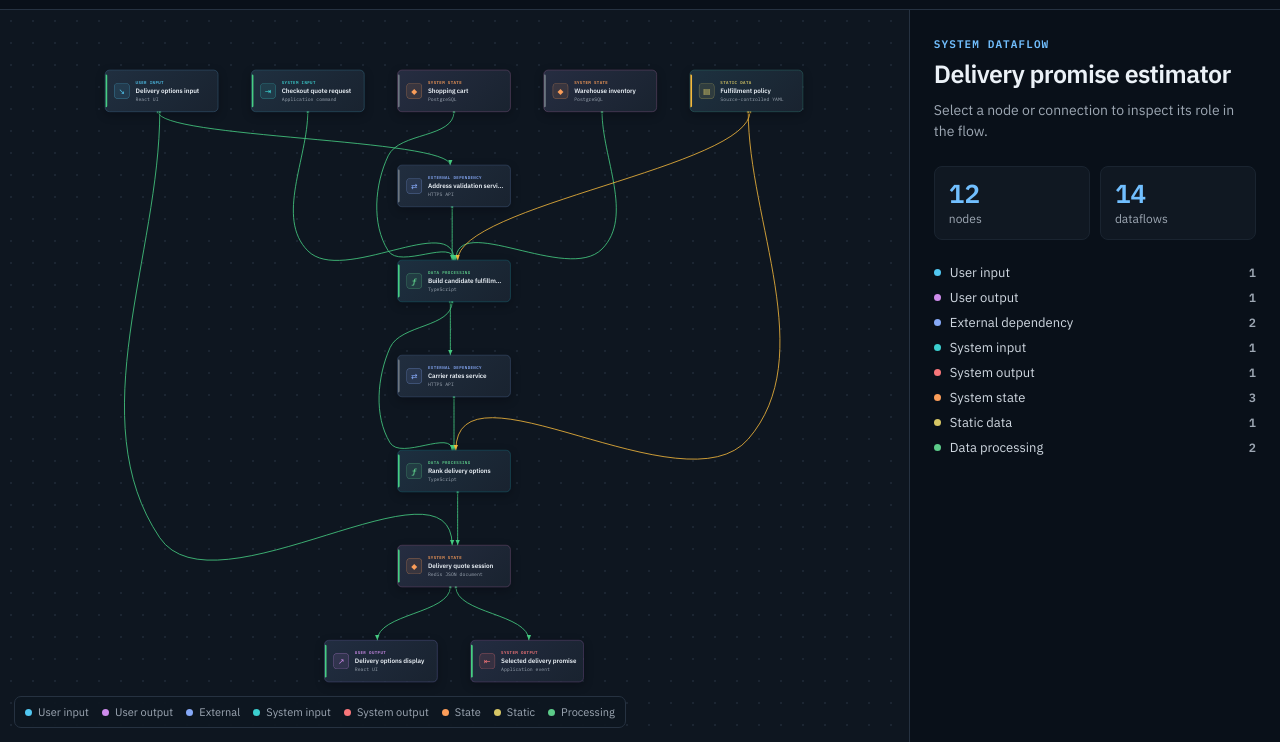
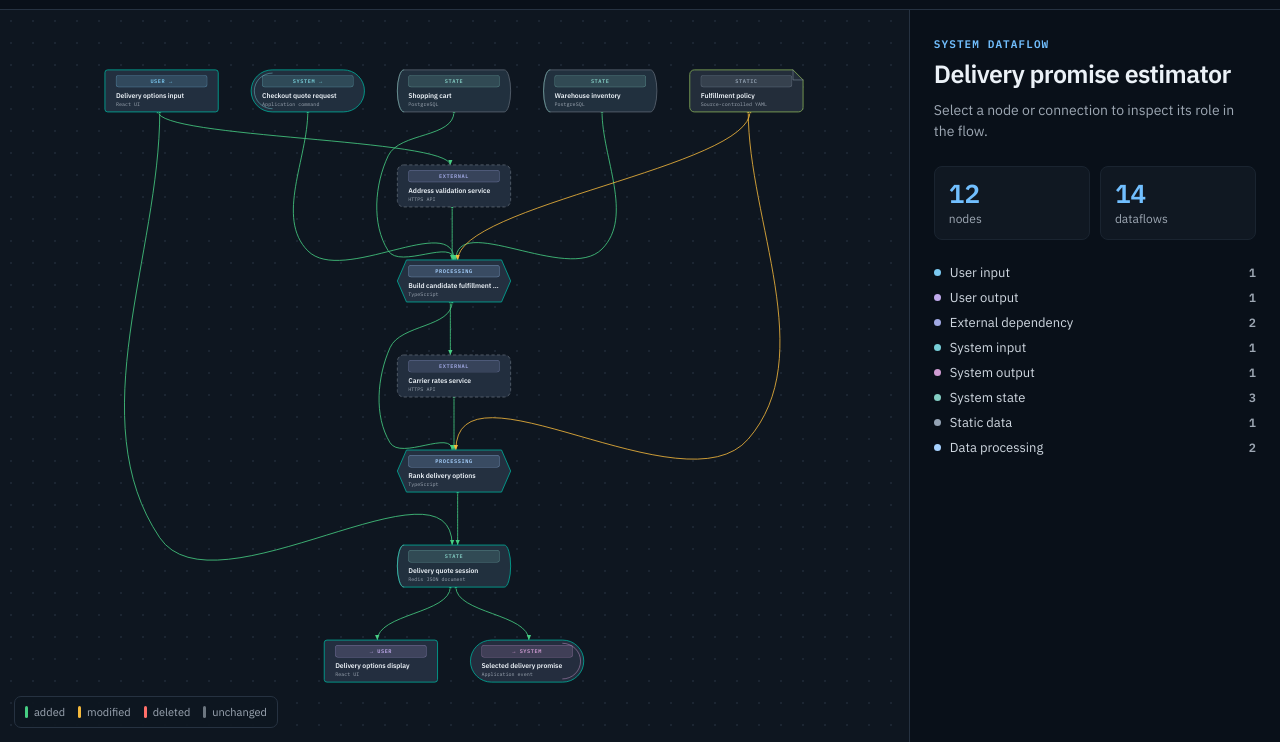
Before and after one commit to dtang27182/ai-coding-toolkit, a website built with Vite: page common/system-dataflow/visualizer/index.html in a window 1280 px wide. Shown: the part 58-800 px from the top of the page. Built offline with nearby package versions, Linux system fonts and the light colour scheme.

Commit message:
Implement Claude Design UI visual changes

```diff
--- a/common/system-dataflow/visualizer/src/main.ts
+++ b/common/system-dataflow/visualizer/src/main.ts
@@ -28,15 +28,24 @@ const CHANGE_COLORS: Record<DisplayChangeType, string> = {
   unspecified: "oklch(0.67 0.035 250)",
 };
 
-const NODE_TYPES: Record<NodeType, { label: string; shortLabel: string; glyph: string; color: string }> = {
-  "user-input": { label: "User input", shortLabel: "User input", glyph: "↘", color: "oklch(0.78 0.12 225)" },
-  "user-output": { label: "User output", shortLabel: "User output", glyph: "↗", color: "oklch(0.74 0.15 315)" },
-  "external-dependency": { label: "External dependency", shortLabel: "External", glyph: "⇄", color: "oklch(0.74 0.12 265)" },
-  "system-input": { label: "System input", shortLabel: "System input", glyph: "⇥", color: "oklch(0.78 0.12 195)" },
-  "system-output": { label: "System output", shortLabel: "System output", glyph: "⇤", color: "oklch(0.72 0.16 20)" },
-  "system-state": { label: "System state", shortLabel: "State", glyph: "◆", color: "oklch(0.78 0.14 55)" },
-  "static-data": { label: "Static data", shortLabel: "Static", glyph: "▤", color: "oklch(0.82 0.12 100)" },
-  "data-processing": { label: "Data processing", shortLabel: "Processing", glyph: "ƒ", color: "oklch(0.76 0.14 155)" },
+type Silhouette =
+  | "rect"
+  | "dashed"
+  | "stadium-left"
+  | "stadium-right"
+  | "cylinder"
+  | "dogear"
+  | "hexagon";
+
+const NODE_TYPES: Record<NodeType, { label: string; badge: string; shape: Silhouette; color: string }> = {
+  "user-input": { label: "User input", badge: "USER →", shape: "rect", color: "oklch(0.80 0.095 232)" },
+  "user-output": { label: "User output", badge: "→ USER", shape: "rect", color: "oklch(0.78 0.095 300)" },
+  "external-dependency": { label: "External dependency", badge: "EXTERNAL", shape: "dashed", color: "oklch(0.75 0.085 278)" },
+  "system-input": { label: "System input", badge: "SYSTEM →", shape: "stadium-left", color: "oklch(0.80 0.085 205)" },
+  "system-output": { label: "System output", badge: "→ SYSTEM", shape: "stadium-right", color: "oklch(0.76 0.095 325)" },
+  "system-state": { label: "System state", badge: "STATE", shape: "cylinder", color: "oklch(0.80 0.075 185)" },
+  "static-data": { label: "Static data", badge: "STATIC", shape: "dogear", color: "oklch(0.71 0.03 250)" },
+  "data-processing": { label: "Data processing", badge: "PROCESSING", shape: "hexagon", color: "oklch(0.85 0.09 255)" },
 };
 
 let dataflow = example as SystemDataflow;
@@ -111,6 +120,53 @@ function related(relationship: SystemDataflowRelationship, value: Selection | un
   }
 }
 
+/** The card outline for a node type. Shape carries the type; the stroke colour carries the change. */
+function silhouette(shape: Silhouette, width: number, height: number): { outline: string; details: string[]; dashed: boolean } {
+  const round = (value: number): number => Math.round(value * 100) / 100;
+  const half = round(height / 2);
+  const inset = round(height * 0.076);
+  const cap = round(width * 0.0565);
+  const cut = round(height * 0.239);
+  const chamfer = round(width * 0.0806);
+
+  function roundedRect(radius: number): string {
+    const r = round(radius);
+    return `M ${r} 0 L ${width - r} 0 A ${r} ${r} 0 0 1 ${width} ${r} L ${width} ${height - r} A ${r} ${r} 0 0 1 ${width - r} ${height} L ${r} ${height} A ${r} ${r} 0 0 1 0 ${height - r} L 0 ${r} A ${r} ${r} 0 0 1 ${r} 0 Z`;
+  }
+
+  const stadium = `M ${half} 0 L ${width - half} 0 A ${half} ${half} 0 0 1 ${width - half} ${height} L ${half} ${height} A ${half} ${half} 0 0 1 ${half} 0 Z`;
+  const innerCap = round(half - inset);
+
+  if (shape === "stadium-left") {
+    return { outline: stadium, details: [`M ${half} ${inset} A ${innerCap} ${innerCap} 0 0 0 ${half} ${height - inset}`], dashed: false };
+  } else if (shape === "stadium-right") {
+    return { outline: stadium, details: [`M ${width - half} ${inset} A ${innerCap} ${innerCap} 0 0 1 ${width - half} ${height - inset}`], dashed: false };
+  } else if (shape === "cylinder") {
+    return {
+      outline: `M ${cap} 0 L ${width - cap} 0 A ${cap} ${half} 0 0 1 ${width - cap} ${height} L ${cap} ${height} A ${cap} ${half} 0 0 1 ${cap} 0 Z`,
+      details: [`M ${cap} 0 A ${cap} ${half} 0 0 0 ${cap} ${height}`],
+      dashed: false,
+    };
+  } else if (shape === "hexagon") {
+    return {
+      outline: `M ${chamfer} 0 L ${width - chamfer} 0 L ${width} ${half} L ${width - chamfer} ${height} L ${chamfer} ${height} L 0 ${half} Z`,
+      details: [],
+      dashed: false,
+    };
+  } else if (shape === "dogear") {
+    const r = round(height * 0.109);
+    return {
+      outline: `M ${r} 0 L ${width - cut} 0 L ${width} ${cut} L ${width} ${height - r} A ${r} ${r} 0 0 1 ${width - r} ${height} L ${r} ${height} A ${r} ${r} 0 0 1 0 ${height - r} L 0 ${r} A ${r} ${r} 0 0 1 ${r} 0 Z`,
+      details: [`M ${width - cut} 0 L ${width - cut} ${cut} L ${width} ${cut}`],
+      dashed: false,
+    };
+  } else if (shape === "dashed") {
+    return { outline: roundedRect(height * 0.152), details: [], dashed: true };
+  } else {
+    return { outline: roundedRect(height * 0.065), details: [], dashed: false };
+  }
+}
+
 function renderMarkers(): string {
   return (Object.keys(CHANGE_COLORS) as DisplayChangeType[])
     .map(
@@ -164,13 +220,16 @@ function renderGraph(): string {
     .map((node) => {
       const box = layout.boxes.get(node.name)!;
       const type = NODE_TYPES[node.type];
+      const form = silhouette(type.shape, box.width, box.height);
       const selected = selectionKey(selection) === selectionKey({ type: "node", name: node.name });
       const dimmed = focus !== undefined && !relatedNodes.has(node.name);
-      return `<button class="graph-node type-${node.type}${selected ? " selected" : ""}${dimmed ? " dimmed" : ""}" style="left:${box.x}px;top:${box.y}px;width:${box.width}px;height:${box.height}px;--type-color:${type.color};--change-color:${changeColor(node.changeType)}" data-select="node" data-node="${escapeHtml(node.name)}" aria-label="Inspect ${escapeHtml(type.label)} ${escapeHtml(node.name)}">
-        <span class="change-stripe"></span>
-        <span class="node-glyph">${type.glyph}</span>
-        <span class="node-copy">
-          <span class="node-type">${escapeHtml(type.label)}</span>
+      const details = form.details.map((detail) => `<path class="node-detail" d="${detail}"></path>`).join("");
+      return `<button class="graph-node${selected ? " selected" : ""}${dimmed ? " dimmed" : ""}${node.changeType === "deleted" ? " deleted" : ""}" style="left:${box.x}px;top:${box.y}px;width:${box.width}px;height:${box.height}px;--type-color:${type.color};--change-color:${changeColor(node.changeType)}" data-select="node" data-node="${escapeHtml(node.name)}" aria-label="Inspect ${escapeHtml(type.label)} ${escapeHtml(node.name)}">
+        <svg class="node-shape" width="${box.width}" height="${box.height}" viewBox="0 0 ${box.width} ${box.height}" aria-hidden="true">
+          <path class="node-outline" d="${form.outline}"${form.dashed ? ' stroke-dasharray="7 5"' : ""}></path>${details}
+        </svg>
+        <span class="node-body">
+          <span class="node-badge">${type.badge}</span>
           <span class="node-name">${escapeHtml(node.name)}</span>
           <span class="node-medium">${escapeHtml(node.medium)}</span>
         </span>
@@ -263,8 +322,9 @@ function renderInspector(): string {
 }
 
 function renderLegend(): string {
-  return `<div class="legend">${(Object.keys(NODE_TYPES) as NodeType[])
-    .map((type) => `<span><i style="background:${NODE_TYPES[type].color}"></i>${NODE_TYPES[type].shortLabel}</span>`)
+  const changeTypes: DisplayChangeType[] = ["added", "modified", "deleted", "unchanged"];
+  return `<div class="legend">${changeTypes
+    .map((changeType) => `<span><i style="background:${CHANGE_COLORS[changeType]}"></i>${changeType}</span>`)
     .join("")}</div>`;
 }
 
--- a/common/system-dataflow/visualizer/src/styles.css
+++ b/common/system-dataflow/visualizer/src/styles.css
@@ -97,8 +97,6 @@ button:focus-visible,
 
 .stage-chip,
 .file-label,
-.node-type,
-.node-medium,
 .change-chip,
 .detail-chip,
 .interaction-hint,
@@ -248,74 +246,78 @@ button:focus-visible,
 .graph-node {
   position: absolute;
   z-index: 2;
-  display: flex;
-  align-items: center;
-  gap: 13px;
-  padding: 13px 15px 13px 19px;
-  overflow: hidden;
-  border: 1px solid color-mix(in oklch, var(--type-color) 43%, var(--border));
-  border-radius: 10px;
+  padding: 0;
+  border: 0;
   color: inherit;
-  background: linear-gradient(135deg, color-mix(in oklch, var(--type-color) 9%, var(--raised)), var(--raised));
-  box-shadow: 0 7px 20px oklch(0.1 0.02 255 / 0.3);
+  background: transparent;
   text-align: left;
   cursor: pointer;
-  transition: opacity 120ms ease, border-color 120ms ease, background 120ms ease, transform 120ms ease;
+  transition: opacity 120ms ease, filter 120ms ease;
 }
 
-.graph-node:hover,
-.graph-node.selected {
-  border-color: var(--type-color);
-  background: linear-gradient(135deg, color-mix(in oklch, var(--type-color) 15%, var(--raised)), var(--raised));
+.node-shape {
+  position: absolute;
+  inset: 0;
+  overflow: visible;
+  pointer-events: none;
+}
+
+.node-outline {
+  fill: color-mix(in oklch, var(--type-color) 9%, var(--raised));
+  stroke: color-mix(in oklch, var(--change-color) 72%, var(--border));
+  stroke-width: 1.9;
+  stroke-linejoin: round;
+  transition: stroke 120ms ease;
+}
+
+.node-detail {
+  fill: none;
+  stroke: color-mix(in oklch, var(--type-color) 52%, transparent);
+  stroke-width: 1.9;
+  stroke-linecap: round;
+}
+
+.graph-node:hover .node-outline,
+.graph-node.selected .node-outline {
+  stroke: var(--change-color);
 }
 
 .graph-node.selected {
-  box-shadow: 0 0 0 2px color-mix(in oklch, var(--type-color) 35%, transparent), 0 8px 24px oklch(0.1 0.02 255 / 0.45);
+  filter: drop-shadow(0 0 7px color-mix(in oklch, var(--type-color) 45%, transparent));
 }
 
-.change-stripe {
+.node-body {
   position: absolute;
-  inset: 9px auto 9px 0;
-  width: 4px;
-  border-radius: 0 3px 3px 0;
-  background: var(--change-color);
+  inset: 0;
+  display: flex;
+  overflow: hidden;
+  flex-direction: column;
+  padding: 11px 24px 10px;
 }
 
-.node-glyph {
-  display: grid;
-  width: 34px;
-  height: 34px;
-  flex: 0 0 34px;
-  place-items: center;
-  border: 1px solid color-mix(in oklch, var(--type-color) 48%, transparent);
-  border-radius: 8px;
+.node-badge {
+  display: flex;
+  height: 27px;
+  align-self: stretch;
+  align-items: center;
+  justify-content: center;
+  padding: 0 11px;
+  border: 1px solid color-mix(in oklch, var(--type-color) 44%, transparent);
+  border-radius: 6px;
   color: var(--type-color);
-  background: color-mix(in oklch, var(--type-color) 10%, transparent);
+  background: color-mix(in oklch, var(--type-color) 17%, transparent);
   font-family: "IBM Plex Mono", monospace;
-  font-size: 17px;
+  font-size: 11.5px;
   font-weight: 600;
-}
-
-.node-copy {
-  display: flex;
-  min-width: 0;
-  flex: 1 1 auto;
-  flex-direction: column;
-  gap: 3px;
-}
-
-.node-type {
-  color: var(--type-color);
-  font-size: 9px;
-  font-weight: 600;
-  letter-spacing: 0.09em;
-  text-transform: uppercase;
+  letter-spacing: 0.11em;
+  white-space: nowrap;
 }
 
 .node-name {
+  margin-top: 8px;
   overflow: hidden;
   color: var(--bright);
-  font-size: 14px;
+  font-size: 15px;
   font-weight: 600;
   letter-spacing: -0.01em;
   text-overflow: ellipsis;
@@ -323,11 +325,21 @@ button:focus-visible,
 }
 
 .node-medium {
+  margin-top: 3px;
   overflow: hidden;
   color: var(--muted);
-  font-size: 10.5px;
+  font-family: "IBM Plex Mono", monospace;
+  font-size: 11px;
   text-overflow: ellipsis;
   white-space: nowrap;
+}
+
+.graph-node.deleted {
+  opacity: 0.66;
+}
+
+.graph-node.deleted .node-name {
+  text-decoration: line-through;
 }
 
 .graph-node.dimmed,
@@ -373,7 +385,13 @@ button:focus-visible,
   font-size: 11px;
 }
 
-.legend i,
+.legend i {
+  width: 3px;
+  height: 12px;
+  flex: 0 0 auto;
+  border-radius: 2px;
+}
+
 .type-dot {
   width: 7px;
   height: 7px;
```
